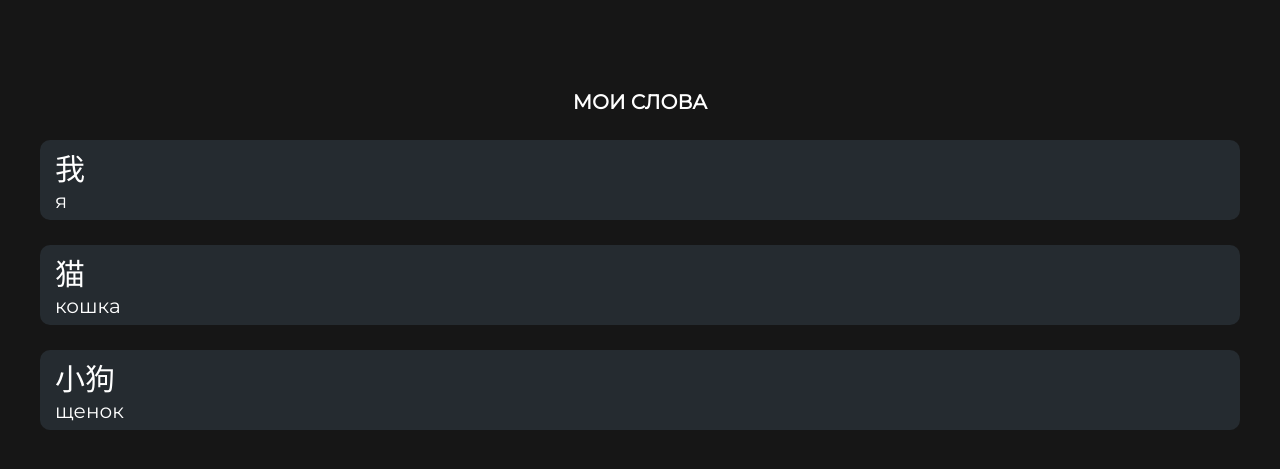
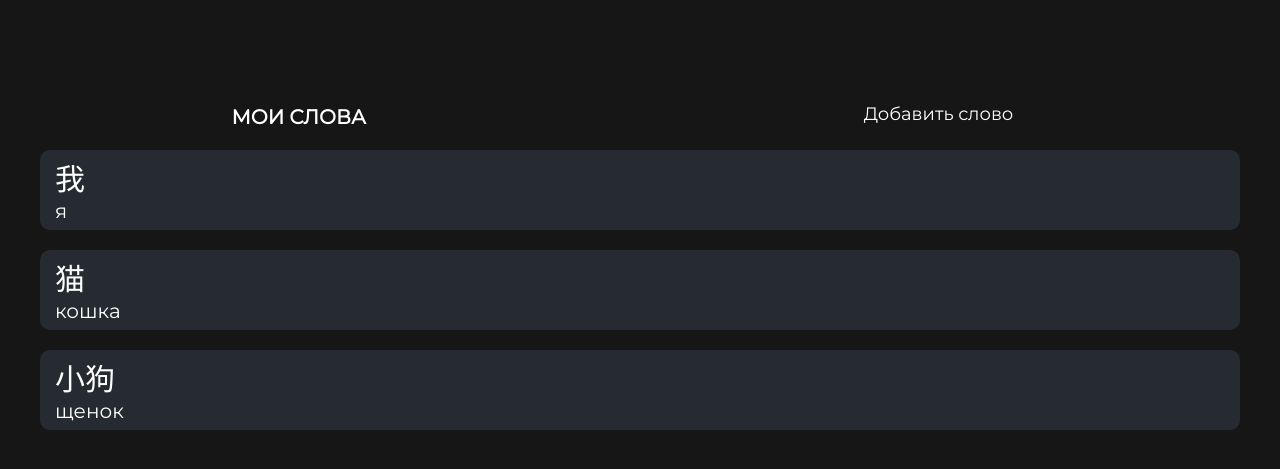
Before and after one commit to V1kaNikolaeva/languagesWebsite, a Django app: page /chCards in a window 1280 px wide. Shown: the part 80-549 px from the top of the page. Run offline with Django 4.2, Linux system fonts and the light colour scheme; data comes from the database, SQL or seed files in the repository.

Commit message:
add file

```diff
--- a/taskmanager/main/static/main/css/chCards.css
+++ b/taskmanager/main/static/main/css/chCards.css
@@ -74,10 +74,11 @@ h1, h2, h3, h4, h5, h6 {
 }
 
 .title {
+    display: flex;
+    justify-content: center;
     margin: auto;
-    width: 200px;
     height: 20px;
-    margin-bottom: 20px;
+    margin-bottom:30px;
     border-radius: 10px;
     color: white;
     padding-top: 10px;
@@ -89,8 +90,7 @@ h1, h2, h3, h4, h5, h6 {
 
 .card {
     margin: auto;
-    margin-bottom: 25px;
-
+    margin-bottom: 20px;
     border-radius: 10px;
     width: 1200px;
     color: white;
@@ -114,3 +114,33 @@ h1, h2, h3, h4, h5, h6 {
     font-weight: 300;
     margin-left: 15px;
 }
+
+.createNewCard {
+    margin: auto;
+}
+
+.createNewCardLink {
+    display: inline-block;
+    height: 50px;
+    text-decoration: none;
+    color: white;
+    width: 220px;
+}
+
+.textCreate {
+    margin-top: 13px;
+    font-weight: 300;
+    font-size: 18px;
+}
+
+.myWords {
+    margin: auto;
+    margin-top: 15px;
+}
+
+.createNewCardLink:hover {
+    outline: 1px;
+    outline-style: solid;
+    outline-color: rgb(255, 255, 255);
+    border-radius: 10px;
+}
--- a/taskmanager/main/templates/main/chCards.html
+++ b/taskmanager/main/templates/main/chCards.html
@@ -40,13 +40,15 @@
 </header>
 
 
+<div class="wrapper">
 
+    <div class="title">
+        <h4 class="myWords">МОИ СЛОВА</h4>
+        <div class="createNewCard">
+            <a class="createNewCardLink" href="#"><h4 class="textCreate">Добавить слово</h4></a>
+        </div>
+    </div>
 
-
-<div class="wrapper">
-    <div class="title">
-        МОИ СЛОВА
-    </div>
     {% for el in cards %}
     <div class="card">
         <p class="word">
```
